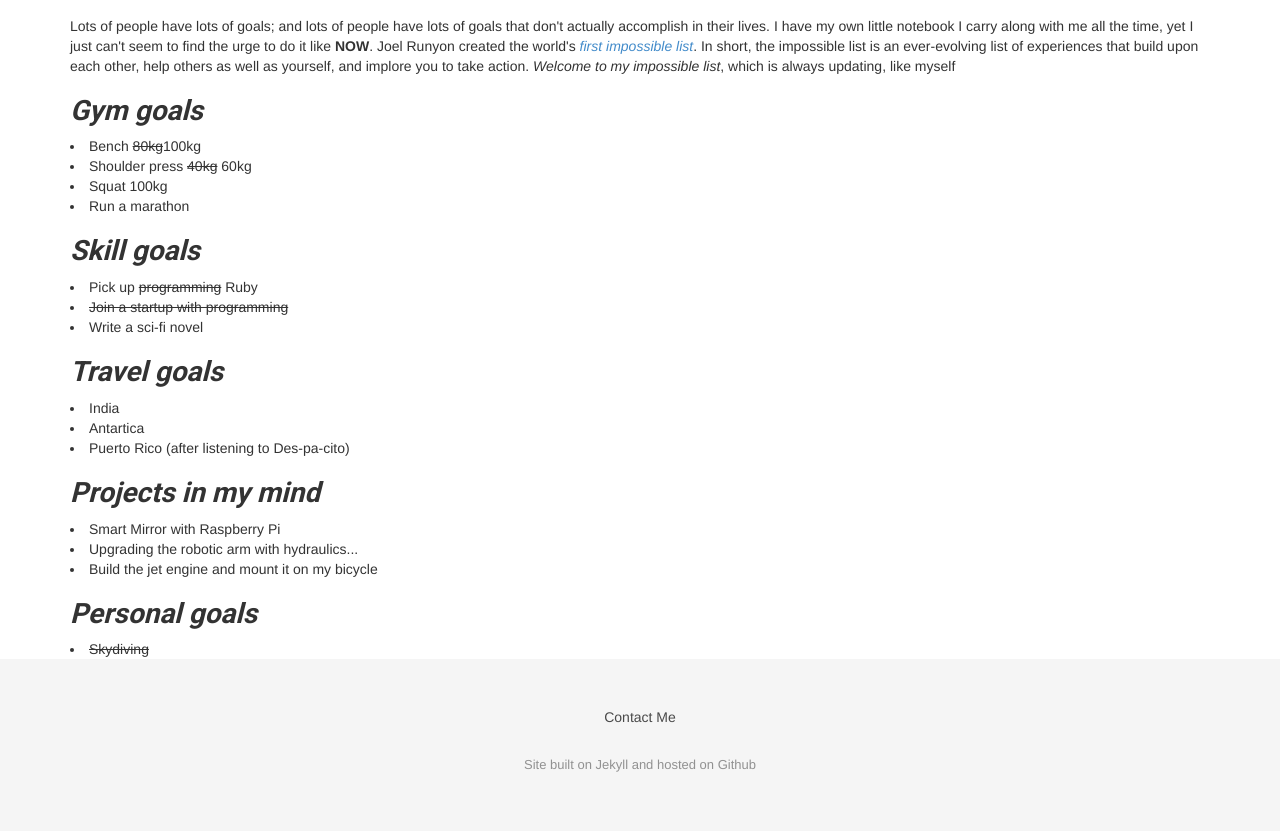
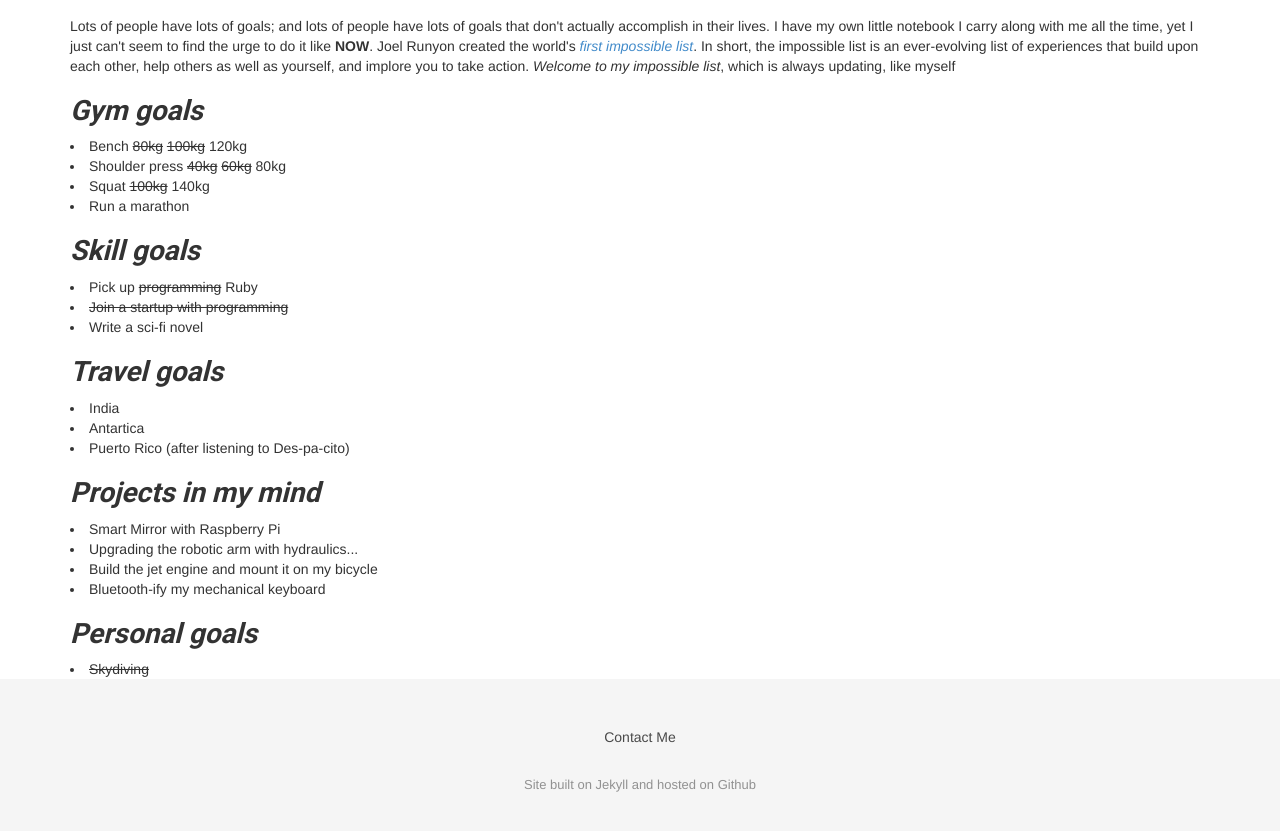
Before and after one commit to chwong1996/myhome, a Jekyll site: the page built from impossible.html, in a window 1280 px wide, cut to the strip 426-1288 px from the top of the page. Shown: the top 831 px of the strip. Built offline with Jekyll 4.4.1, drawn with Linux system fonts in a browser that asks for light colours; nearby versions of some CDN libraries; some web fonts are replaced.

Commit message:
update on some stuff

```diff
--- a/css/airspace.css
+++ b/css/airspace.css
@@ -522,7 +522,7 @@ font header .navbar-default .navbar-nav li a:hover {
 #portfolio-work .block .portfolio-contant .position-center {
   position: absolute;
   top: 50%;
-  left: 10%;
+  left: 0%;
   -webkit-transform: translate(0%, 50%);
   -moz-transform: translate(0%, 50%);
   -ms-transform: translate(0%, 50%);
--- a/impossible.html
+++ b/impossible.html
@@ -26,9 +26,9 @@ permalink: /impossible/
                <h3><i>Gym goals
             </b>
             </h3></i>
-            <li>Bench <strike>80kg</strike>100kg</li>
-            <li>Shoulder press <strike>40kg</strike> 60kg</li>
-            <li>Squat 100kg</li>
+            <li>Bench <strike>80kg</strike> <strike>100kg</strike> 120kg</li>
+            <li>Shoulder press <strike>40kg</strike> <strike>60kg</strike> 80kg</li>
+            <li>Squat <strike>100kg</strike> 140kg</li>
             <li>Run a marathon</li>
             <b>
                <i>
@@ -54,6 +54,7 @@ permalink: /impossible/
             <li>Smart Mirror with Raspberry Pi</li>
             <li>Upgrading the robotic arm with hydraulics...</li>
             <li>Build the jet engine and mount it on my bicycle</li>
+            <li>Bluetooth-ify my mechanical keyboard</li>
             <b>
                <i>
                   <h3>Personal goals
--- a/index.html
+++ b/index.html
@@ -70,7 +70,7 @@ A temporary works engineer who was working in various projects with designs incl
 <div class="cd-timeline-img cd-picture"><img src="../assets/img/college.svg" alt="College"/></div>
 <div class="cd-timeline-content">
 <h2 class="story-heading">MSc(Hons) Civil Engineering</h2>
-I will be going to Cardiff University for my MSc(Hons) Civil Engineering
+Currently studying at Cardiff University for MSc in Civil Engineering
 <br>
 <span class="cd-date">Sept 2017 - Sept 2018</span>
 </div>
--- a/resume.html
+++ b/resume.html
@@ -53,8 +53,11 @@ permalink: /resume/
 
             <dt>Education</dt>
             <dd>
+                <h2>MSc, Hons(Civil Engineering)</h2>
+                <p><strong>From:</strong> Cardiff University<br>
                 <h2>BEng, Hons(Civil Engineering)</h2>
                 <p><strong>From:</strong> University of Southampton<br>
+
             </p></dd>
 
             <dd class="clear"></dd>
@@ -74,7 +77,7 @@ permalink: /resume/
 
             <dt>Experience</dt>
             <dd>
-                <h2>Balfour Beatty Major Projects plc.<span>Temporary Works Engineer - Aug 2017 to Sept 2017</span></h2>
+                <h2>Balfour Beatty<span>Temporary Works Engineer - Aug 2017 to Sept 2017</span></h2>
                 <ul>
                     <li>Temporary works design for Audley Runnymede, Whitechapel station and Coldharbour Foreshore</li>
                     <li>Bunker wall deflection failure report for Gloucester EfW – Project Javelin</li>
```
Also changed, not shown: 1 other file.
